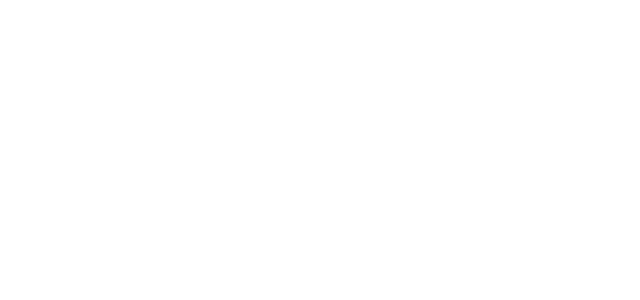
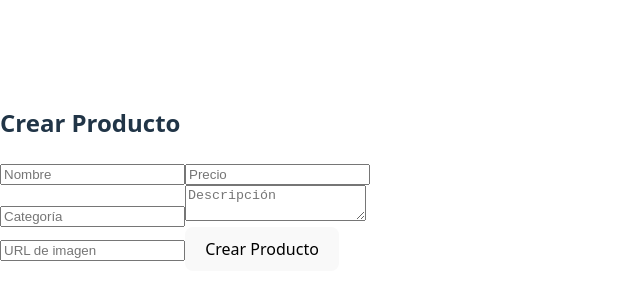
Before and after one commit to CarlosFigueroa497/pv_tp_integrador_grupo14, a React (Vite) app: page /crear in a window 1280 px wide. Before the commit this address had no page. Shown: the part 222-522 px from the top of the page, without its empty margins (0-640 px from the left). Built offline with nearby package versions, Linux system fonts and the light colour scheme.

Commit message:
se agrego boton de crear nuevo producto

```diff
--- a/src/App.jsx
+++ b/src/App.jsx
@@ -2,11 +2,15 @@ import { BrowserRouter, Routes, Route } from 'react-router-dom';
 import Home from './pages/Home';
 import Favoritos from './pages/Favoritos';
 import DetalleProducto from './pages/DetalleProducto';
+import CrearProducto from './pages/CrearProducto';
+
+
 
 function App() {
   return (
     <BrowserRouter>
       <Routes>
+        <Route path="/crear" element={<CrearProducto />} />
         <Route path="/" element={<Home />} />
         <Route path="/favoritos" element={<Favoritos />} />
         <Route path="/producto/:id" element={<DetalleProducto />} />
--- /dev/null
+++ b/src/components/ProductForm.jsx
@@ -0,0 +1,75 @@
+import { useState, useEffect } from 'react';
+
+function ProductForm({ productoInicial = null, onSubmit }) {
+  const [producto, setProducto] = useState({
+    title: '',
+    price: '',
+    description: '',
+    category: '',
+    image: ''
+  });
+
+  useEffect(() => {
+    if (productoInicial) {
+      setProducto(productoInicial);
+    }
+  }, [productoInicial]);
+
+  const handleChange = (e) => {
+    const { name, value } = e.target;
+    setProducto({ ...producto, [name]: value });
+  };
+
+  const handleSubmit = (e) => {
+    e.preventDefault();
+    onSubmit(producto);
+  };
+
+  return (
+    <form onSubmit={handleSubmit} style={{ maxWidth: '400px', margin: 'auto' }}>
+      <h2>{productoInicial ? 'Editar' : 'Crear'} Producto</h2>
+      <input
+        type="text"
+        name="title"
+        placeholder="Nombre"
+        value={producto.title}
+        onChange={handleChange}
+        required
+      />
+      <input
+        type="number"
+        name="price"
+        placeholder="Precio"
+        value={producto.price}
+        onChange={handleChange}
+        required
+      />
+      <input
+        type="text"
+        name="category"
+        placeholder="Categoría"
+        value={producto.category}
+        onChange={handleChange}
+        required
+      />
+      <textarea
+        name="description"
+        placeholder="Descripción"
+        value={producto.description}
+        onChange={handleChange}
+        required
+      ></textarea>
+      <input
+        type="text"
+        name="image"
+        placeholder="URL de imagen"
+        value={producto.image}
+        onChange={handleChange}
+        required
+      />
+      <button type="submit">{productoInicial ? 'Guardar Cambios' : 'Crear Producto'}</button>
+    </form>
+  );
+}
+
+export default ProductForm;
--- /dev/null
+++ b/src/pages/CrearProducto.jsx
@@ -0,0 +1,12 @@
+import ProductForm from '../components/ProductForm';
+
+function CrearProducto() {
+  const handleCrear = (nuevoProducto) => {
+    console.log('Producto creado:', nuevoProducto);
+
+  };
+
+  return <ProductForm onSubmit={handleCrear} />;
+}
+
+export default CrearProducto;
--- a/src/pages/Home.jsx
+++ b/src/pages/Home.jsx
@@ -1,5 +1,6 @@
 import { useEffect, useState } from 'react';
 import ProductCard from '../components/ProductCard';
+import { Link } from 'react-router-dom';
 
 function Home() {
   const [productos, setProductos] = useState([]);
@@ -14,11 +15,19 @@ function Home() {
   return (
     <div>
       <h2>Lista de productos</h2>
-      <div style={{
-        display: 'flex',
-        flexWrap: 'wrap',
-        gap: '1rem'
-      }}>
+
+
+      <Link to="/crear">
+        <button style={{ marginBottom: '1rem' }}>➕ Crear nuevo producto</button>
+      </Link>
+
+      <div
+        style={{
+          display: 'flex',
+          flexWrap: 'wrap',
+          gap: '1rem'
+        }}
+      >
         {productos.map(producto => (
           <ProductCard key={producto.id} producto={producto} />
         ))}
```
